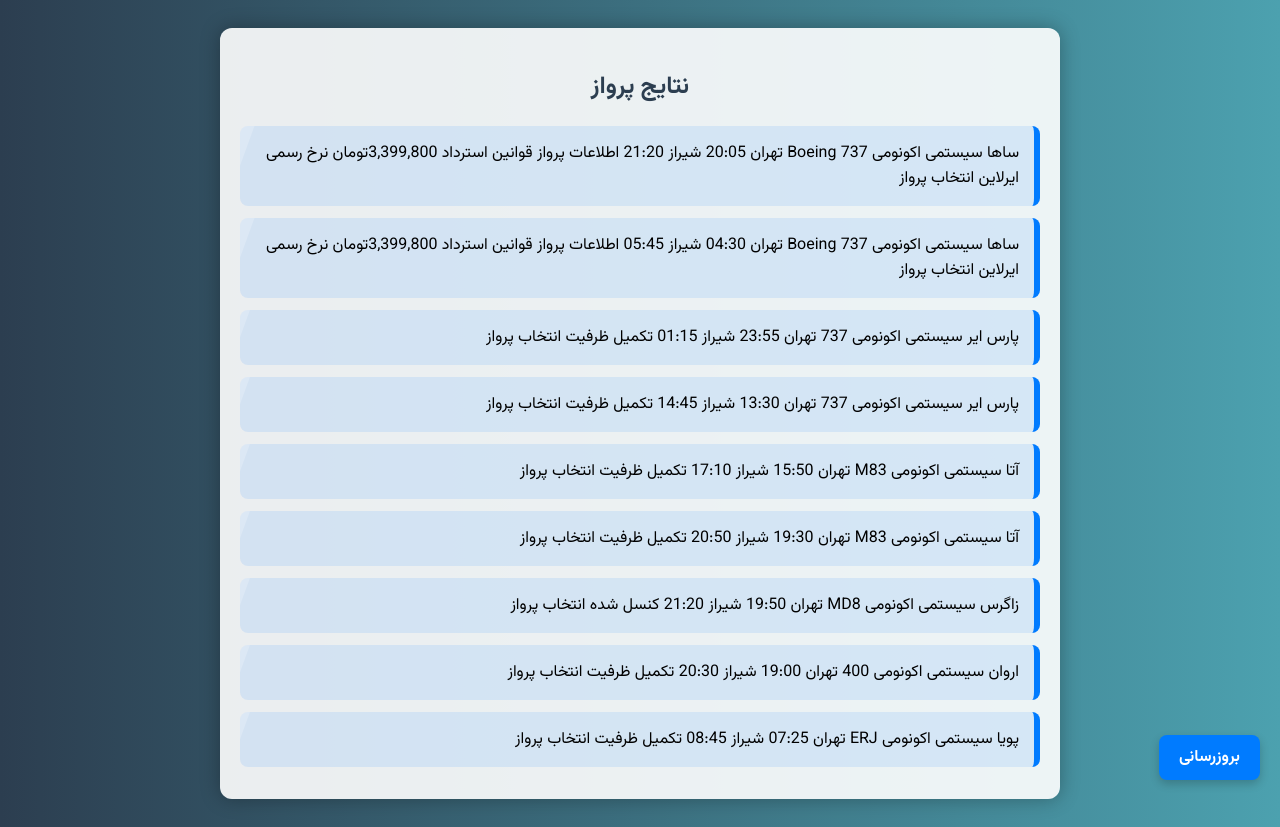
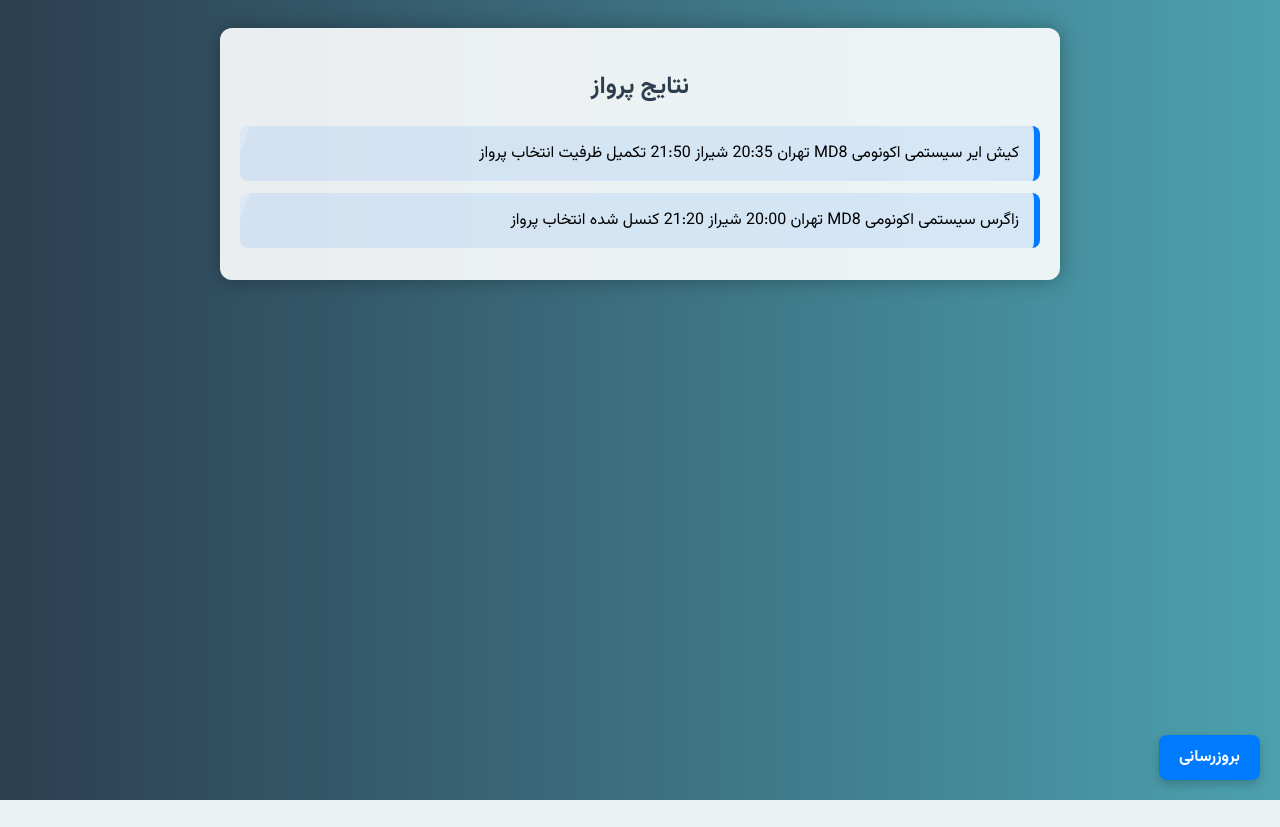
Before and after one commit to erfanrazavi1/django-web-scraping-selenium, a Django app: template core/templates/flights.html in a window 1280 px wide. After the commit the page ends 800 px from the top, so only its background shows below. Run offline with Django 5.2, Linux system fonts and the light colour scheme; the template is opened without the code that fills it, so the values that code supplies are empty.

Commit message:
update select_date

```diff
--- a/core/templates/flights.html
+++ b/core/templates/flights.html
@@ -106,93 +106,24 @@
     <body>
         <div class="container">
             <h2>نتایج پرواز</h2>
-            <div class="flight">ساها
+            <div class="flight">کیش ایر
 سیستمی
 اکونومی
-Boeing 737
+MD8
 تهران
-20:05
+20:35
 شیراز
-21:20
-اطلاعات پرواز
-قوانین استرداد
-3,399,800تومان
-نرخ رسمی ایرلاین
-انتخاب پرواز</div><div class="flight">ساها
-سیستمی
-اکونومی
-Boeing 737
-تهران
-04:30
-شیراز
-05:45
-اطلاعات پرواز
-قوانین استرداد
-3,399,800تومان
-نرخ رسمی ایرلاین
-انتخاب پرواز</div><div class="flight">پارس ایر
-سیستمی
-اکونومی
-737
-تهران
-23:55
-شیراز
-01:15
-تکمیل ظرفیت
-انتخاب پرواز</div><div class="flight">پارس ایر
-سیستمی
-اکونومی
-737
-تهران
-13:30
-شیراز
-14:45
-تکمیل ظرفیت
-انتخاب پرواز</div><div class="flight">آتا
-سیستمی
-اکونومی
-M83
-تهران
-15:50
-شیراز
-17:10
-تکمیل ظرفیت
-انتخاب پرواز</div><div class="flight">آتا
-سیستمی
-اکونومی
-M83
-تهران
-19:30
-شیراز
-20:50
+21:50
 تکمیل ظرفیت
 انتخاب پرواز</div><div class="flight">زاگرس
 سیستمی
 اکونومی
 MD8
 تهران
-19:50
+20:00
 شیراز
 21:20
 کنسل شده
-انتخاب پرواز</div><div class="flight">اروان
-سیستمی
-اکونومی
-400
-تهران
-19:00
-شیراز
-20:30
-تکمیل ظرفیت
-انتخاب پرواز</div><div class="flight">پویا
-سیستمی
-اکونومی
-ERJ
-تهران
-07:25
-شیراز
-08:45
-تکمیل ظرفیت
 انتخاب پرواز</div>
         </div>
 
```
Also changed, not shown: core/flights/scraper.py (+21 -17 lines).
